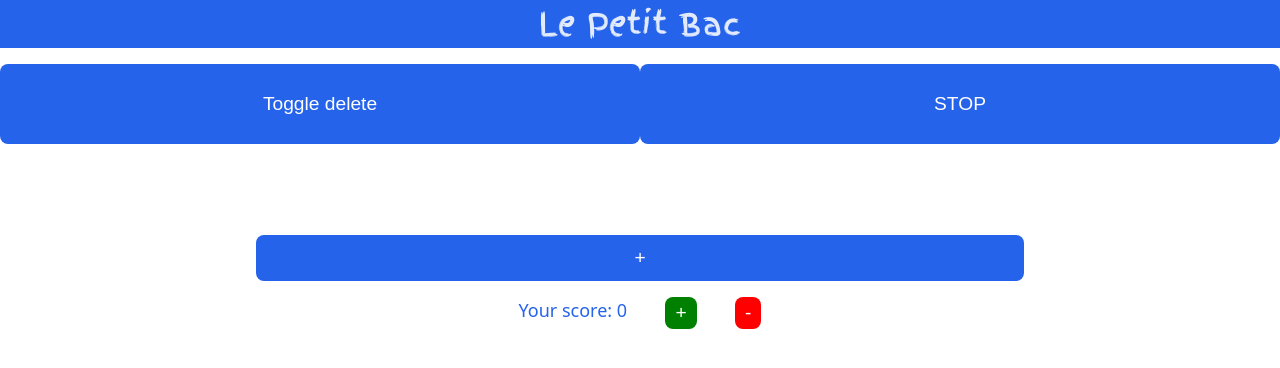
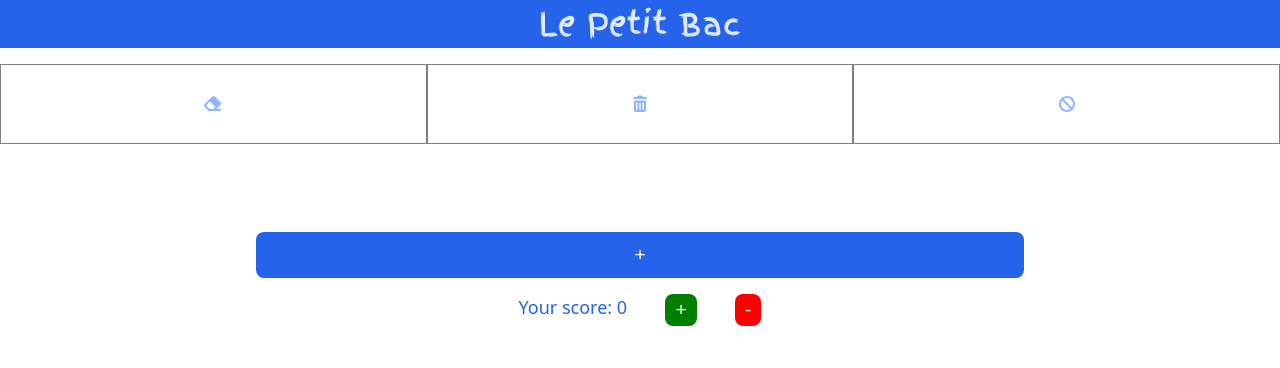
Before and after one commit to Nicolas-Delbovier/PetitBac, a Vue app: page / in a window 1280 px wide. Shown: the top 368 px of the page. Built offline with nearby package versions, Linux system fonts and the light colour scheme.

Commit message:
[IMP] Improve quick actions bar.
- Move "clean answers" button inside quick actions bar
- Dynamise the color of the icons in quick actions bar
- Add some icons
- Make icons spawn centered

```diff
--- a/src/App.vue
+++ b/src/App.vue
@@ -1,5 +1,5 @@
 <script setup>
-import { ref } from 'vue';
+import { ref, computed } from 'vue';
 import Card from './components/Card.vue';
 import Icon from './components/Icon.vue'
 
@@ -7,6 +7,19 @@ const cardsModels = ref([]);
 const score = ref(0);
 const isCardDeleteVisible = ref(false);
 const isGameStopped = ref(false);
+
+const stopIconColor = computed(() => {
+  return isGameStopped.value ? "var(--color-main)" : "var(--color-main-off)"
+})
+
+const toggleDeleteIconColor = computed(() => {
+  return isCardDeleteVisible.value ? "var(--color-main)" : "var(--color-main-off)"
+})
+
+const eraseIconColor = computed(() => {
+  const hasAnswers = cardsModels.value.some(card => card.answer !== '');
+  return hasAnswers ? "var(--color-main)" : "var(--color-main-off)";
+});
 
 function addCard() {
   cardsModels.value.push({ title: '', answer: '' });
@@ -36,21 +49,28 @@ function deleteCard(i) {
     </h1>
 
     <div id="tools-area">
-      <button class="tool" id="toggle-delete-btn" @click="() => { isCardDeleteVisible = !isCardDeleteVisible }">Toggle
-        delete</button>
-      <button class="tool" id="stop-btn" @click="() => { isGameStopped = !isGameStopped }">STOP</button>
+      <button class="tool" id="erase-btn" @click="clearInputs">
+        <Icon name="eraser" :color="eraseIconColor" />
+      </button>
+      <button class="tool" id="toggle-delete-btn" @click="() => { isCardDeleteVisible = !isCardDeleteVisible }">
+        <Icon name="trash" :color="toggleDeleteIconColor" />
+      </button>
+      <button class="tool" id="stop-btn" @click="() => { isGameStopped = !isGameStopped }">
+        <Icon name="stop" :color="stopIconColor" />
+      </button>
     </div>
 
     <div id="card-area">
       <div class="card-row" v-for="(card, idx) in cardsModels">
-        <Card v-model:title="card.title" v-model:answer="card.answer" :isPointsAreaVisible="isGameStopped" @points="scoreAdd" />
-        <Icon v-if="isCardDeleteVisible" name="trash" iconColor="red" width="10vw" height="10vw" @click="deleteCard(idx)" />
+        <Card v-model:title="card.title" v-model:answer="card.answer" :isPointsAreaVisible="isGameStopped"
+          @points="scoreAdd" />
+        <Icon v-if="isCardDeleteVisible" name="X" color="red" width="10vw" height="10vw"
+          @click="deleteCard(idx)" />
       </div>
     </div>
 
     <div id="button-area">
       <button class="bottom-btn" @click="addCard">+</button>
-      <button v-if="cardsModels.length > 0" class="bottom-btn" id="clear-inputs-btn" @click="clearInputs">Clear</button>
     </div>
     <div id="score-area">
       <span id="score-text">Your score: {{ score }}</span>
@@ -82,11 +102,16 @@ function deleteCard(i) {
   position: sticky;
   top: 0px;
   height: 10vh;
-  border-bottom: 3px solid white;
 }
 
 .tool {
   flex: 1;
+  display: flex;
+  justify-content: center;
+  align-items: center;
+  background-color: white;
+  border-radius: 0;
+  border: 1px solid grey;
 }
 
 #card-area {
@@ -140,9 +165,4 @@ function deleteCard(i) {
   background-color: red;
   padding: 5px 10px;
 }
-
-
-#clear-inputs-btn {
-  background-color: rgba(255, 67, 67, 0.667);
-}
 </style>
--- a/src/components/Icon.vue
+++ b/src/components/Icon.vue
@@ -1,14 +1,33 @@
 <template>
-    <svg v-if="name === 'trash'" :width :height viewBox="0 0 640 640">
-        <path :fill="iconColor"
-            d="M232.7 69.9C237.1 56.8 249.3 48 263.1 48L377 48C390.8 48 403 56.8 407.4 69.9L416 96L512 96C529.7 96 544 110.3 544 128C544 145.7 529.7 160 512 160L128 160C110.3 160 96 145.7 96 128C96 110.3 110.3 96 128 96L224 96L232.7 69.9zM128 208L512 208L512 512C512 547.3 483.3 576 448 576L192 576C156.7 576 128 547.3 128 512L128 208zM216 272C202.7 272 192 282.7 192 296L192 488C192 501.3 202.7 512 216 512C229.3 512 240 501.3 240 488L240 296C240 282.7 229.3 272 216 272zM320 272C306.7 272 296 282.7 296 296L296 488C296 501.3 306.7 512 320 512C333.3 512 344 501.3 344 488L344 296C344 282.7 333.3 272 320 272zM424 272C410.7 272 400 282.7 400 296L400 488C400 501.3 410.7 512 424 512C437.3 512 448 501.3 448 488L448 296C448 282.7 437.3 272 424 272z" />
-    </svg>
+    <!--!Font Awesome Free v7.0.0 by @fontawesome - https://fontawesome.com License - https://fontawesome.com/license/free Copyright 2025 Fonticons, Inc.-->
+    <div id="icon-container">
+        <svg v-if="name === 'trash'" :width :height viewBox="0 0 640 640">
+            <path :fill="color"
+                d="M232.7 69.9C237.1 56.8 249.3 48 263.1 48L377 48C390.8 48 403 56.8 407.4 69.9L416 96L512 96C529.7 96 544 110.3 544 128C544 145.7 529.7 160 512 160L128 160C110.3 160 96 145.7 96 128C96 110.3 110.3 96 128 96L224 96L232.7 69.9zM128 208L512 208L512 512C512 547.3 483.3 576 448 576L192 576C156.7 576 128 547.3 128 512L128 208zM216 272C202.7 272 192 282.7 192 296L192 488C192 501.3 202.7 512 216 512C229.3 512 240 501.3 240 488L240 296C240 282.7 229.3 272 216 272zM320 272C306.7 272 296 282.7 296 296L296 488C296 501.3 306.7 512 320 512C333.3 512 344 501.3 344 488L344 296C344 282.7 333.3 272 320 272zM424 272C410.7 272 400 282.7 400 296L400 488C400 501.3 410.7 512 424 512C437.3 512 448 501.3 448 488L448 296C448 282.7 437.3 272 424 272z" />
+        </svg>
+
+        <svg v-if="name === 'stop'" :width :height viewBox="0 0 640 640">
+            <path :fill="color"
+                d="M431.2 476.5L163.5 208.8C141.1 240.2 128 278.6 128 320C128 426 214 512 320 512C361.5 512 399.9 498.9 431.2 476.5zM476.5 431.2C498.9 399.8 512 361.4 512 320C512 214 426 128 320 128C278.5 128 240.1 141.1 208.8 163.5L476.5 431.2zM64 320C64 178.6 178.6 64 320 64C461.4 64 576 178.6 576 320C576 461.4 461.4 576 320 576C178.6 576 64 461.4 64 320z" />
+        </svg>
+
+        <svg v-if="name === 'X'" :width :height viewBox="0 0 640 640">
+            <path :fill="color"
+                d="M183.1 137.4C170.6 124.9 150.3 124.9 137.8 137.4C125.3 149.9 125.3 170.2 137.8 182.7L275.2 320L137.9 457.4C125.4 469.9 125.4 490.2 137.9 502.7C150.4 515.2 170.7 515.2 183.2 502.7L320.5 365.3L457.9 502.6C470.4 515.1 490.7 515.1 503.2 502.6C515.7 490.1 515.7 469.8 503.2 457.3L365.8 320L503.1 182.6C515.6 170.1 515.6 149.8 503.1 137.3C490.6 124.8 470.3 124.8 457.8 137.3L320.5 274.7L183.1 137.4z" />
+        </svg>
+
+        <svg v-if="name === 'eraser'" :width :height viewBox="0 0 640 640">
+            <path :fill="color"
+                d="M210.5 480L333.5 480L398.8 414.7L225.3 241.2L98.6 367.9L210.6 479.9zM256 544L210.5 544C193.5 544 177.2 537.3 165.2 525.3L49 409C38.1 398.1 32 383.4 32 368C32 352.6 38.1 337.9 49 327L295 81C305.9 70.1 320.6 64 336 64C351.4 64 366.1 70.1 377 81L559 263C569.9 273.9 576 288.6 576 304C576 319.4 569.9 334.1 559 345L424 480L544 480C561.7 480 576 494.3 576 512C576 529.7 561.7 544 544 544L256 544z" />
+        </svg>
+    </div>
+
 </template>
 
 <script setup>
 
 const props = defineProps({
-    iconColor: {
+    color: {
         type: String,
         default: '#000000',
     },
@@ -31,4 +50,10 @@ const props = defineProps({
 svg {
     cursor: pointer;
 }
+
+#icon-container {
+    display: flex;
+    justify-content: center;
+    align-items: center;
+}
 </style>
--- a/src/style.css
+++ b/src/style.css
@@ -21,6 +21,7 @@
 
   /* Dev defined */
   --color-main: #2563eb;
+  --color-main-off: #91b4ff;
 }
 
 body{
@@ -36,6 +37,10 @@ button{
   color: white;
 }
 
+button:active {
+  filter: brightness(80%); /* Makes the element 20% darker */
+}
+
 svg {
   max-width: 100%; /* Take up the full width of its container */
   height: auto;    /* Maintain the aspect ratio */
```
